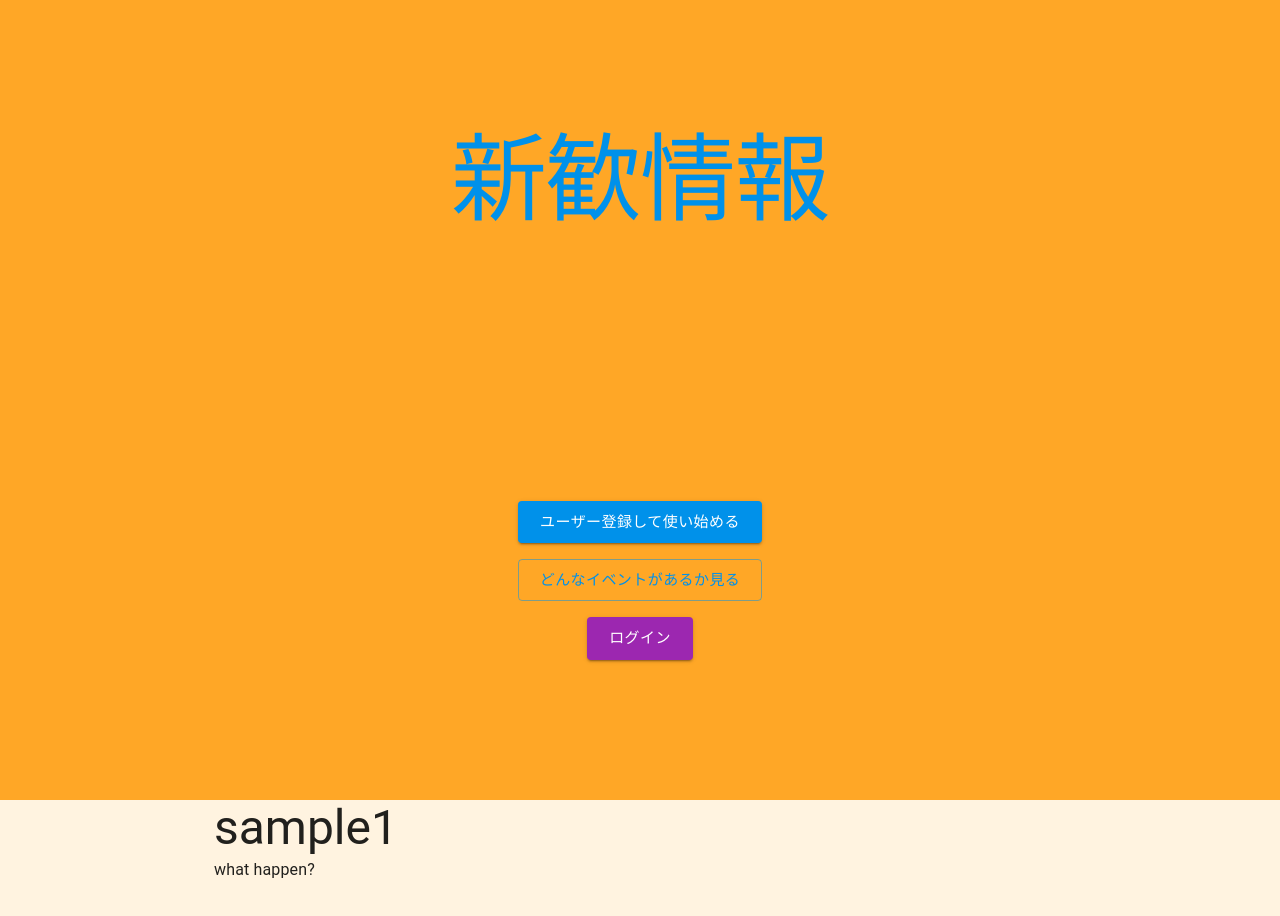
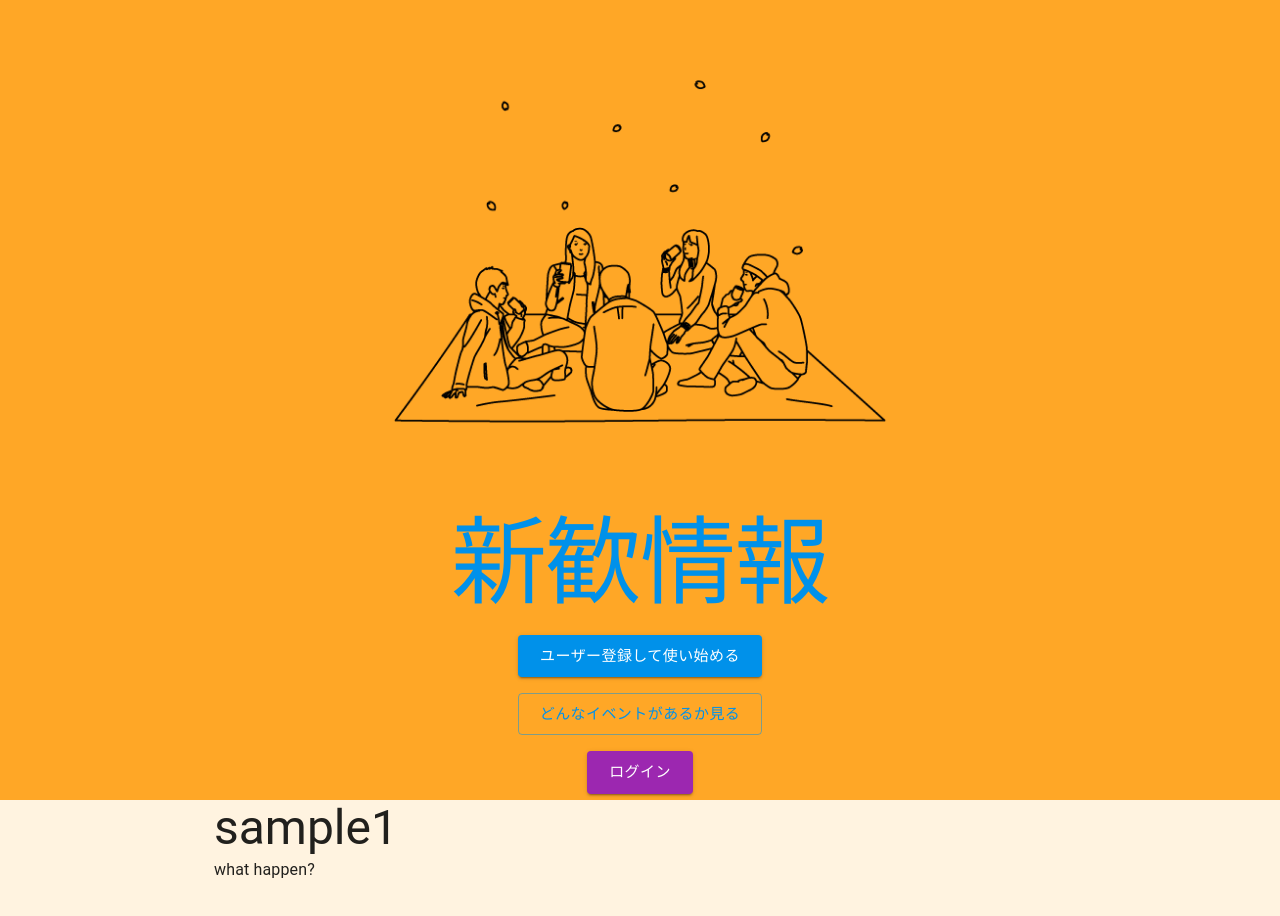
Before and after one commit to hotter6163/welcul, a Next.js app: page / in a window 1280 px wide. Shown: the top 916 px of the page. Built offline with nearby package versions, Linux system fonts and the light colour scheme.

Commit message:
topページのイメージ画像を描画

```diff
--- a/src/pages/_app.tsx
+++ b/src/pages/_app.tsx
@@ -1,13 +1,11 @@
 import type { AppProps } from 'next/app'
 import Head from 'next/head'
-import { Box } from '@mui/material'
 import CssBaseline from '@mui/material/CssBaseline'
 
 import "@fontsource/noto-sans-jp"
 import 'styles/globals.scss'
 
 import { CustomThemeProvider } from 'theme/CustomThemeProvider'
-import { Header } from 'components/layouts/Header'
 
 function App({ Component, pageProps }: AppProps) {
   return (
--- a/src/pages/index.tsx
+++ b/src/pages/index.tsx
@@ -10,9 +10,9 @@ import {
   Typography
 } from '@mui/material'
 
-
 import { wrapInLayout } from 'components/layouts/wrapInLayout'
 import { useIsVertically } from 'hooks/useIsVertically'
+import mainImage from 'public/images/top_main.png'
 
 declare module '@mui/material/Button' {
   interface ButtonPropsColorOverrides {
@@ -52,6 +52,12 @@ const Page: NextPage<{ displayItems: DisplayItem[] }> = ({ displayItems }) => {
           <Grid container className="h-screen">
             <Grid item xs={isVertically ? 12 : 8} className="flex">
               <div className="self-center w-full text-center">
+                <Image
+                  src={mainImage}
+                  width={500}
+                  height={500}
+                  alt="mainの画像"
+                />
                 <Typography
                   variant="h1"
                   sx={{ color: "text.accent" }}
```
Also changed, not shown: src/public/images/top_main.png (renamed from src/public/pages/top_main.png).
